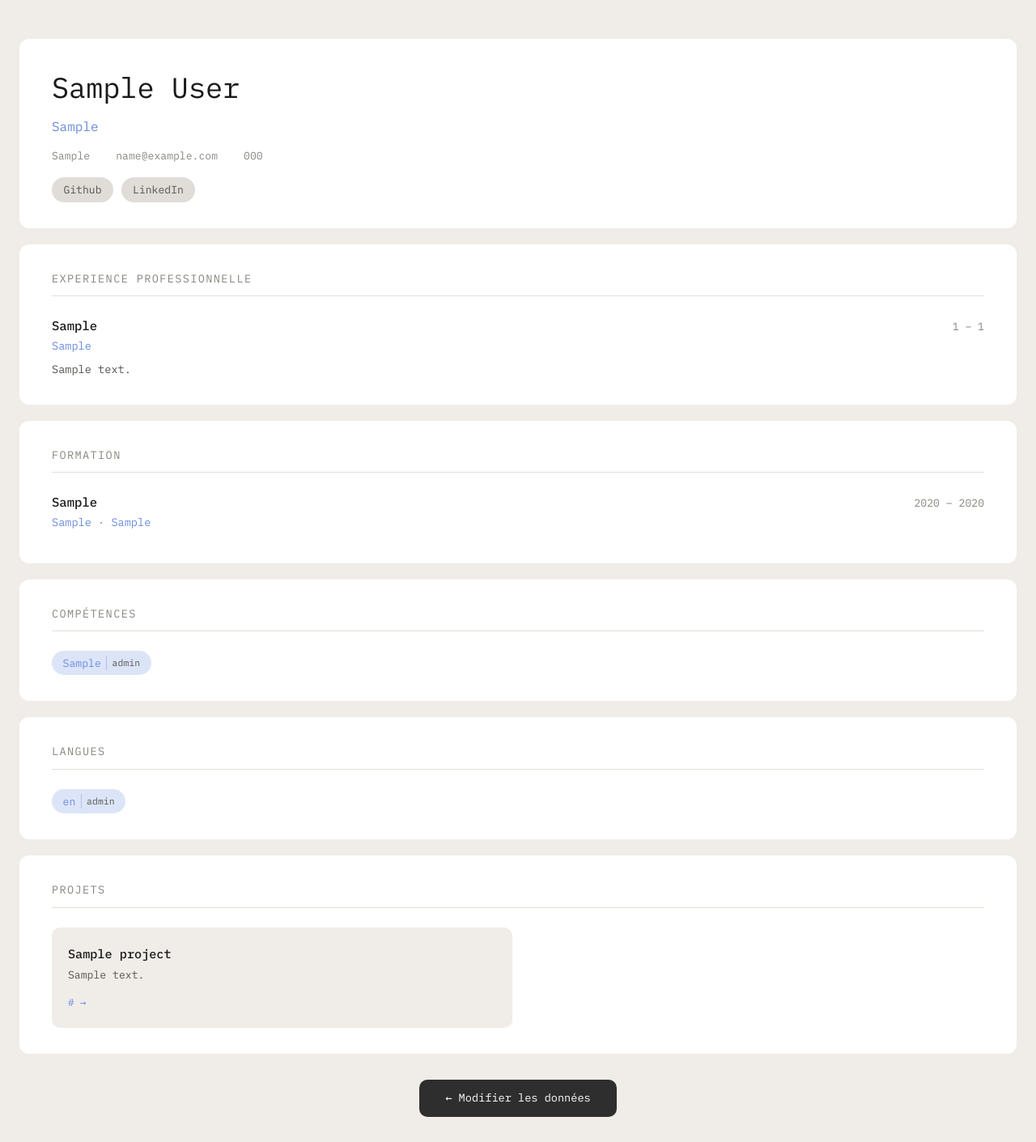
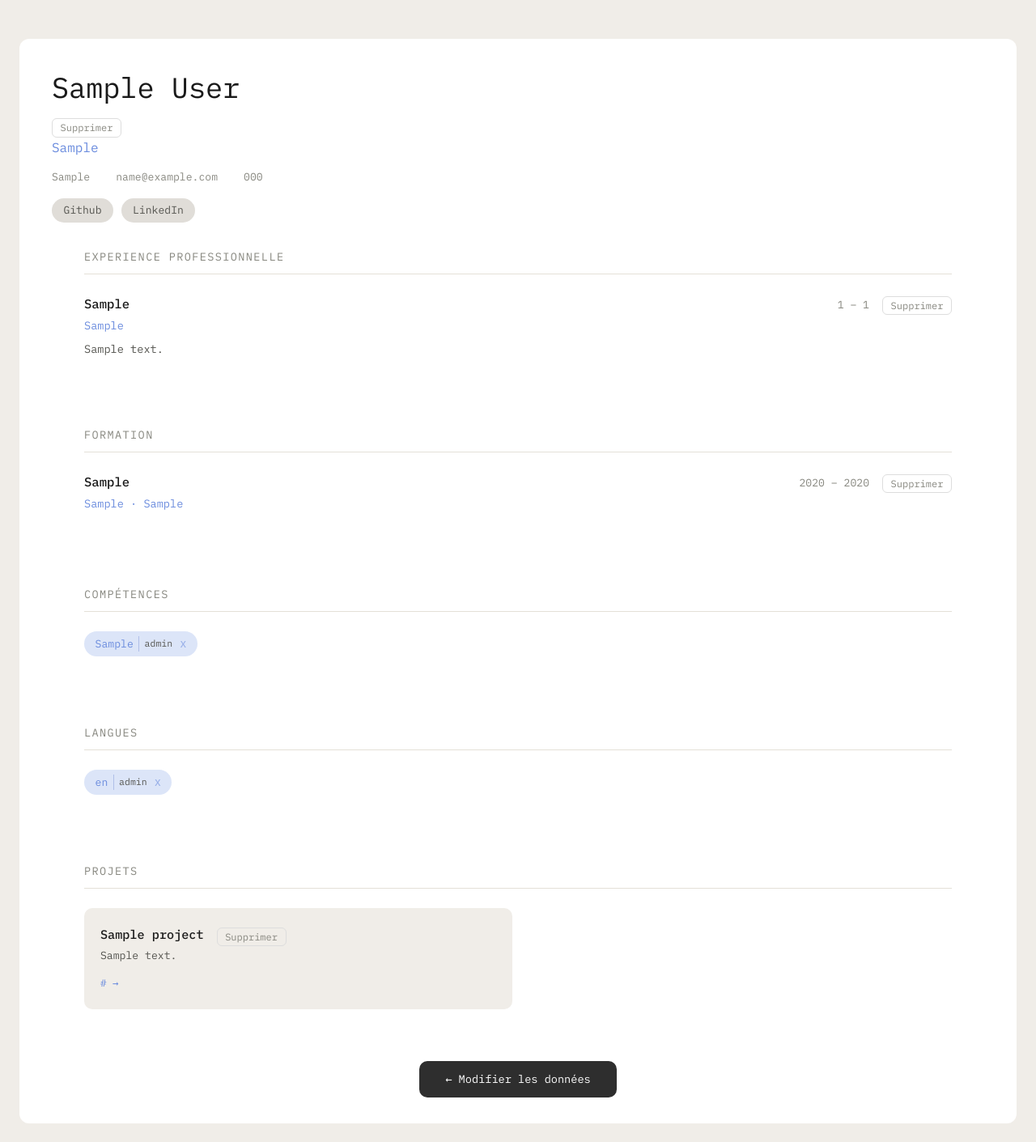
Before and after one commit to EmileZ10/CV-Generator, a FastAPI app: page / in a window 1280 px wide. Shown: the top 1411 px of the page at 81% size. Run offline with FastAPI, Linux system fonts and the light colour scheme; tables that the repository leaves empty hold one stand-in row (values such as "Sample post").

Commit message:
Ajout des boutons supprimer

```diff
--- a/static/style.css
+++ b/static/style.css
@@ -323,3 +323,40 @@ select option { background: var(--input-bg); }
   body { background: white; padding: 0; }
   .pf-hero, .pf-section { border-radius: 0; }
 }
+
+/* ── Bouton supprimer (entrées) ── */
+.btn-delete {
+  background: none;
+  border: 1px solid #ddd;
+  border-radius: 6px;
+  color: var(--label);
+  font-family: var(--font);
+  font-size: 0.75rem;
+  padding: 0.2rem 0.6rem;
+  cursor: pointer;
+  transition: border-color 0.15s, color 0.15s;
+  white-space: nowrap;
+}
+.btn-delete:hover {
+  border-color: #e05555;
+  color: #e05555;
+}
+
+/* ── Bouton supprimer (tags skills/langues) ── */
+.btn-delete-tag {
+  background: none;
+  border: none;
+  color: var(--blue);
+  font-size: 0.9rem;
+  cursor: pointer;
+  padding: 0 0 0 0.2rem;
+  line-height: 1;
+  opacity: 0.6;
+}
+.btn-delete-tag:hover { opacity: 1; color: #e05555; }
+
+
+.pf-btn-delete {
+  display:flex;
+  align-items:center;
+  gap:1rem}
--- a/templates/index.html
+++ b/templates/index.html
@@ -11,7 +11,11 @@
   {% for i in info %}
   <!-- Hero -->
   <div class="pf-hero">
+  <div class="pf-hero-top">
     <div class="pf-name">{{ i.first_name }} {{ i.last_name }}</div>
+    <form action="/info/{{ i.id }}/delete" method="post">
+      <button type="submit" class="btn-delete">Supprimer</button>
+    </form>
     {% if professional_experience %}
     <div class="pf-role">{{ professional_experience[0].position }}</div>
     {% endif %}
@@ -35,7 +39,12 @@
     <div class="pf-entry">
       <div class="pf-entry-head">
         <span class="pf-entry-title">{{ exp.position }}</span>
-        <span class="pf-entry-dates">{{ exp.start_date }} – {{ exp.end_date }}</span>
+        <div class="pf-btn-delete">
+          <span class="pf-entry-dates">{{ exp.start_date }} – {{ exp.end_date }}</span>
+          <form action="/professional_experience/{{ exp.id }}/delete" method="post">
+            <button type="submit" class="btn-delete">Supprimer</button>
+          </form>
+      </div>
       </div>
       <div class="pf-entry-sub">{{ exp.company }}</div>
       <div class="pf-entry-desc">{{ exp.description }}</div>
@@ -52,7 +61,12 @@
     <div class="pf-entry">
       <div class="pf-entry-head">
         <span class="pf-entry-title">{{ edu.school }}</span>
-        <span class="pf-entry-dates">{{ edu.start_year }} – {{ edu.end_year }}</span>
+        <div class="pf-btn-delete">
+          <span class="pf-entry-dates">{{ edu.start_year }} – {{ edu.end_year }}</span>
+          <form action="/education/{{ edu.id }}/delete" method="post">
+        <button type="submit" class="btn-delete">Supprimer</button>
+      </form>
+    </div>
       </div>
       <div class="pf-entry-sub">{{ edu.degree }} · {{ edu.field_of_study }}</div>
     </div>
@@ -69,6 +83,9 @@
       <span class="pf-tag">
         {{ skill.software }}
         <span class="pf-tag-level">{{ skill.level }}</span>
+        <form action="/skills/{{ skill.id }}/delete" method="post">
+          <button type="submit" class="btn-delete-tag">x</button>
+        </form>
       </span>
       {% endfor %}
     </div>
@@ -84,6 +101,9 @@
       <span class="pf-tag">
         {{ lang.language_name }}
         <span class="pf-tag-level">{{ lang.level }}</span>
+        <form action="/languages/{{ lang.id }}/delete" method="post">
+          <button type="submit" class="btn-delete-tag">x</button>
+        </form>
       </span>
       {% endfor %}
     </div>
@@ -97,7 +117,12 @@
     <div class="pf-proj-grid">
       {% for proj in projects %}
       <div class="pf-proj">
-        <div class="pf-proj-name">{{ proj.name_project }}</div>
+        <div class="pf-btn-delete">
+          <div class="pf-proj-name">{{ proj.name_project }}</div>
+          <form action="/projects/{{ proj.id }}/delete" method="post">
+            <button type="submit" class="btn-delete">Supprimer</button>
+          </form>
+        </div>
         <div class="pf-proj-desc">{{ proj.description }}</div>
         {% if proj.link %}<a class="pf-proj-link" href="{{ proj.link }}">{{ proj.link }} →</a>{% endif %}
       </div>
```
